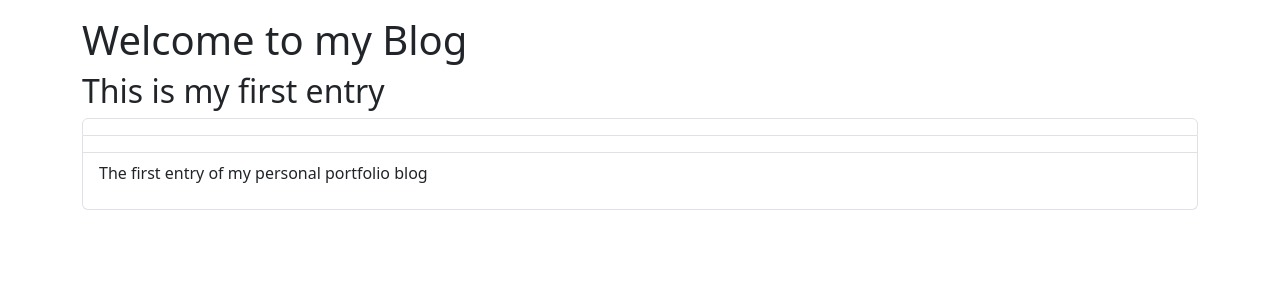
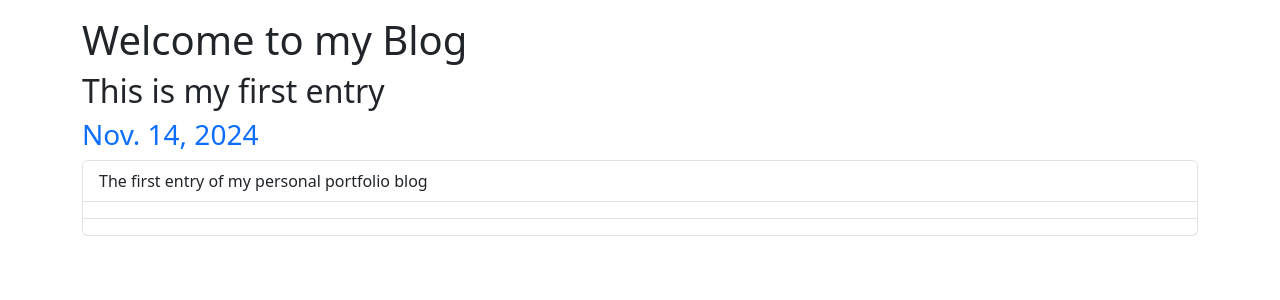
Before and after one commit to Letizialf/personalPortfolio, a Django app: page /blog/ in a window 1280 px wide. Shown: the top 300 px of the page. Run offline with Django 4.2, Linux system fonts and the light colour scheme; data comes from the database, SQL or seed files in the repository; both versions use the stored data as it was after the commit.

Commit message:
Engadida a data

```diff
--- a/blog/models.py
+++ b/blog/models.py
@@ -4,4 +4,4 @@ from django.db import models
 class Blog(models.Model):
     title = models.CharField(max_length=200)
     description = models.CharField(max_length=250)
-    date = models.DateField()
+    date = models.DateField(auto_now=True)
--- a/blog/templates/blog/all_blogs.html
+++ b/blog/templates/blog/all_blogs.html
@@ -15,12 +15,11 @@
       <h1>Welcome to my Blog</h1>
       {% for blog in Blog %}
       <h2>{{ blog.title }}</h2>
+      <h3 class="text-primary">{{ blog.date }}</h3>
       <ul class="list-group">
-        <li class="list-group-item">{{ project.description }}</li>
+        <li class="list-group-item">{{ blog.description }}</li>
         <li class="list-group-item"></li>
-        <li class="list-group-item">
-          <p>{{blog.description}}</p>
-        </li>
+        <li class="list-group-item"></li>
       </ul>
       {% endfor %}
     </div>
```
Also changed, not shown: blog/migrations/0002_alter_blog_date.py (added), db.sqlite3, 1 other file.
